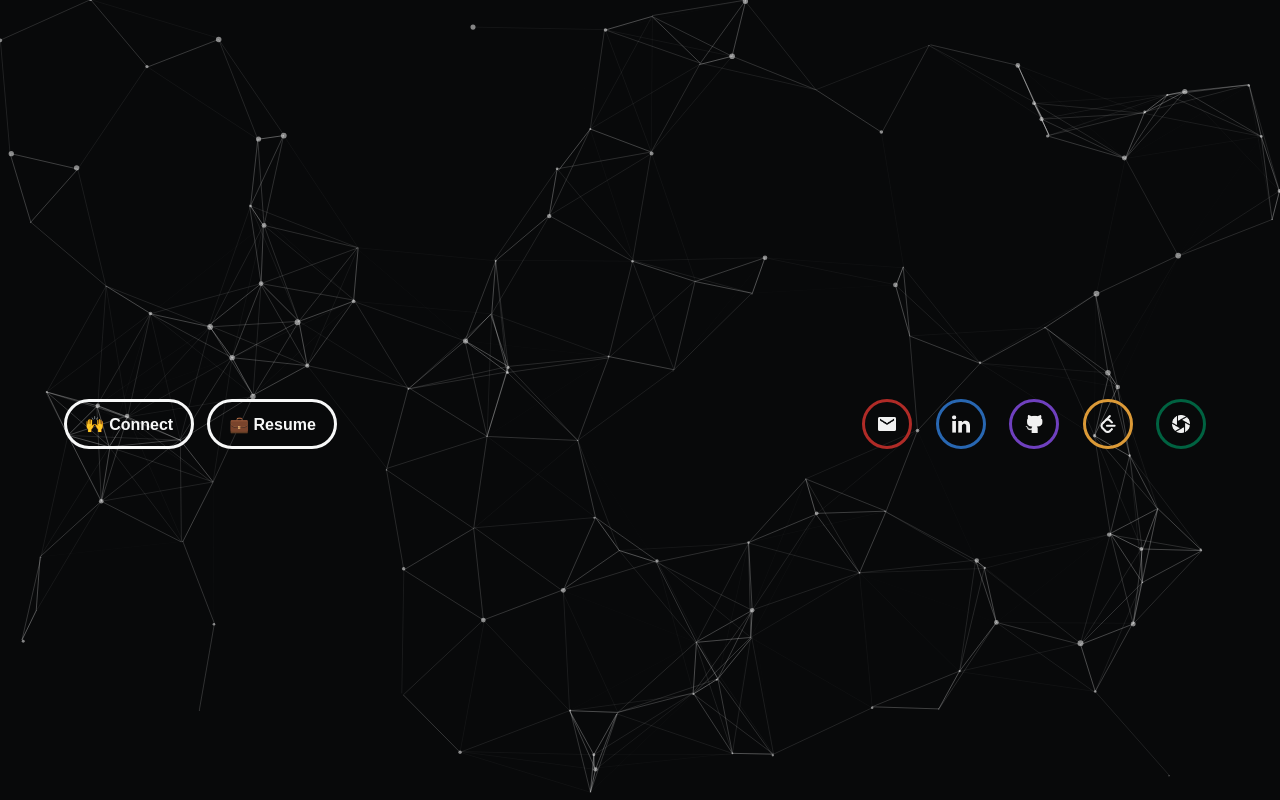
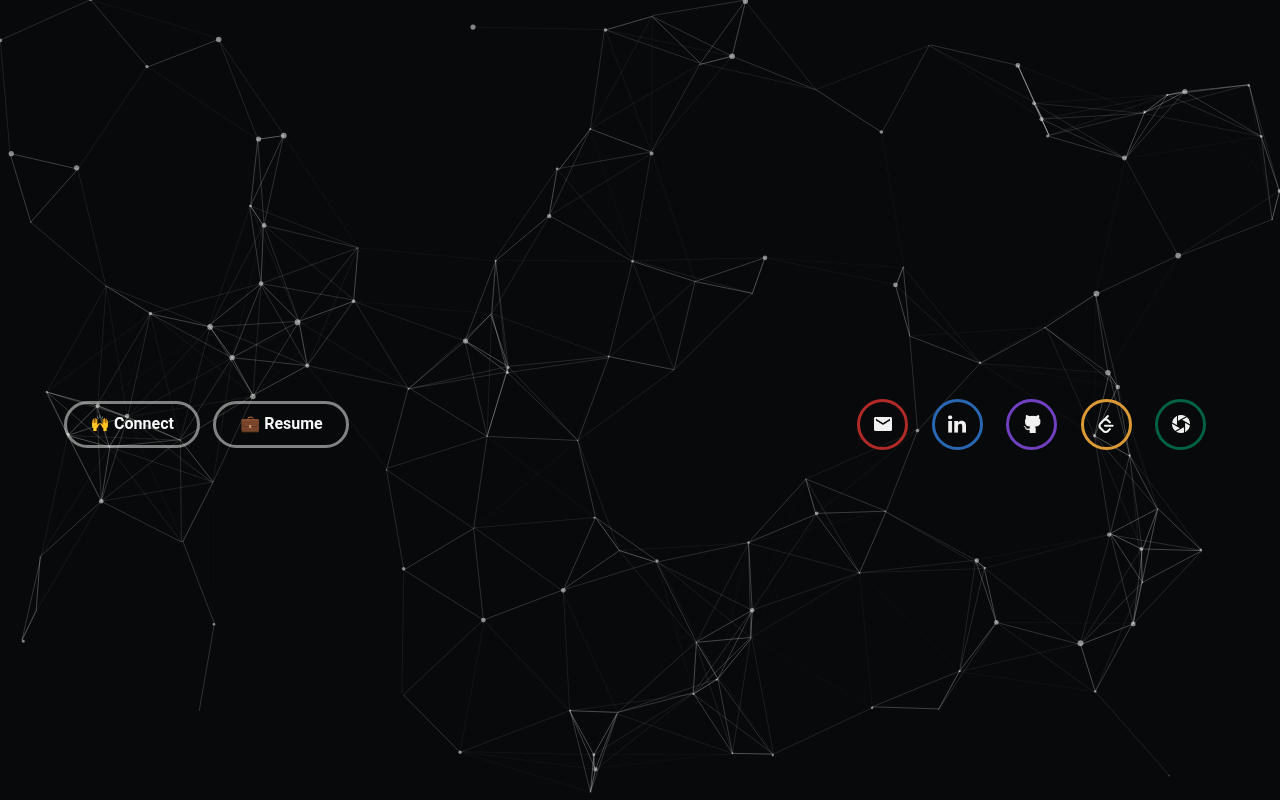
Before and after one commit to kunal-ma/Portfolio, a plain HTML site: page index.html in a window 1280 px wide. Drawn offline with Linux system fonts and the light colour scheme; animation ran at ten frames a second.

Commit message:
refactor: rework button implementation - Converted `<button>` elements to `<a>` - Added links to sites and content - Updated and optimized related CSS styles

```diff
--- a/index.html
+++ b/index.html
@@ -40,25 +40,25 @@
             </div>
             <div class="ctn-block ctn-link">
                 <div id="box-left">
-                    <button class="btn-long" type="button" id="connectButton">🙌 Connect</button>
-                    <button class="btn-long" type="button" id="resumeButton">💼 Resume</button>
+                    <a class="btn-long" type="button" id="connectButton" onclick="connectForm()">🙌 Connect</a>
+                    <a class="btn-long" type="button" target="_blank" id="resumeButton" href="https://github.com/kunal-ma/Resume/releases/latest/download/Resume.pdf">💼 Resume</a>
                 </div>
                 <div id="box-right">
-                    <button class="btn-short" type="button" id="gmail" title="Gmail">
+                    <a class="btn-short" type="button" id="gmail" onclick="copyEmail()">
                         <img src="images/icons/gmail.png" width="18px" alt="Gmail">
-                    </button>
-                    <button class="btn-short" type="button" id="linkedin" title="LinkedIn">
+                    </a>
+                    <a class="btn-short" type="button" target="_blank" id="linkedin" href="https://www.linkedin.com/in/kunal-ma">
                         <img src="images/icons/linkedin.png" width="18px" alt="LinkedIn">
-                    </button>
-                    <button class="btn-short" type="button" id="github" title="GitHub">
+                    </a>
+                    <a class="btn-short" type="button" target="_blank" id="github" href="https://github.com/kunal-ma">
                         <img src="images/icons/github.png" width="18px" alt="GitHub">
-                    </button>
-                    <button class="btn-short" type="button" id="leetcode" title="LeetCode">
+                    </a>
+                    <a class="btn-short" type="button" target="_blank" id="leetcode" href="https://www.leetcode.com/kunal-ma">
                         <img src="images/icons/leetcode.png" width="18px" alt="LeetCode">
-                    </button>
-                    <button class="btn-short" type="button" id="gallery" title="Gallery">
+                    </a>
+                    <a class="btn-short" type="button" target="_blank" id="gallery" href="blog/index.html">
                         <img src="images/icons/gallery.png" width="18px" alt="Gallery">
-                    </button>
+                    </a>
                 </div>
             </div>
         </div>
--- a/styles/main.css
+++ b/styles/main.css
@@ -110,50 +110,42 @@ body {
 
 /* UI Elements */
 
-.btn-long {
+.btn-long, .btn-short {
     z-index: 2;
     position: relative;
+    text-align: center;
+    vertical-align: middle;
+    background-color: transparent;
+    border-radius: 500px;
+    border: #ffffff7d .2rem solid;
+    transition: all .3s ease-out;
+    cursor: pointer;
+    text-decoration: none;
+}
+
+.btn-long:hover, .btn-short:hover {
+    border-color: #3654ff;
+}
+
+.btn-long {
+    display: inline-block;
     width: 130px;
-    height: 50px;
+    padding: 10px 0 12px 0;
     margin: 0 10px 0 0;
     color: var(--text-color);
-    background-color: transparent;
-    border: var(--text-color) .2rem solid;
-    border-radius: 50px;
     font-size: 1rem;
-    font-weight: 550;
-    text-align: center;
-    transition: all .6s ease
-}
-
-.btn-long:hover {
-    border: #3654ff .2em solid;
-    cursor: pointer
+    font-weight: bold;
 }
 
 .btn-short {
     display: inline-flex;
     position: relative;
-    width: 50px;
-    height: 50px;
+    width: 45px;
+    height: 45px;
     margin: 0 10px;
-    font-size: 18px;
     flex-direction: column;
     align-items: center;
     justify-content: center;
-    background: transparent;
-    border-radius: 50%;
-    cursor: pointer;
-    transition: all .5s ease-out
-}
-
-.btn-short:hover {
-    border: #3654ff .2em solid
-}
-
-#gmail, #linkedin, #github, #leetcode, #gallery {
-    border-width: 0.2em;
-    border-style: solid;
 }
 
 #gmail { border-color: #b02b27; }
```
